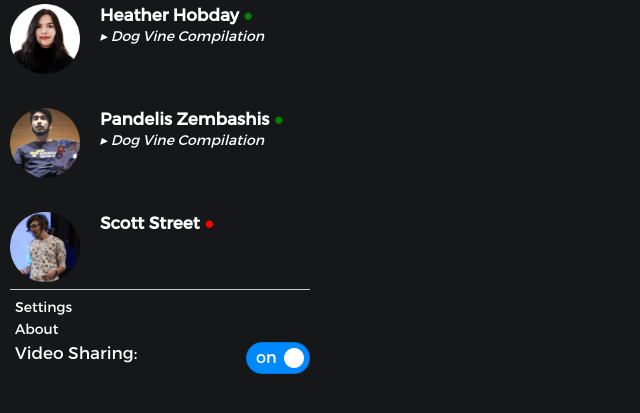
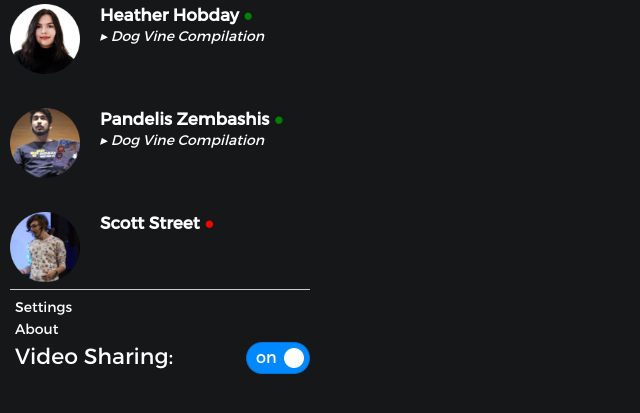
Before and after one commit to PandelisZ/WWWorld, a browser extension: page src/browser_action/main.html in a window 1280 px wide. Shown: the part 71-484 px from the top of the page, without its empty margins (0-640 px from the left). Drawn offline with Linux system fonts and the light colour scheme.

Commit message:
biggGEWR

```diff
--- a/src/browser_action/style.css
+++ b/src/browser_action/style.css
@@ -40,7 +40,7 @@ ul {
 }
 
 #bigger {
-  font-size: 17px;
+  font-size: 22px;
 }
 
 .left {
```
